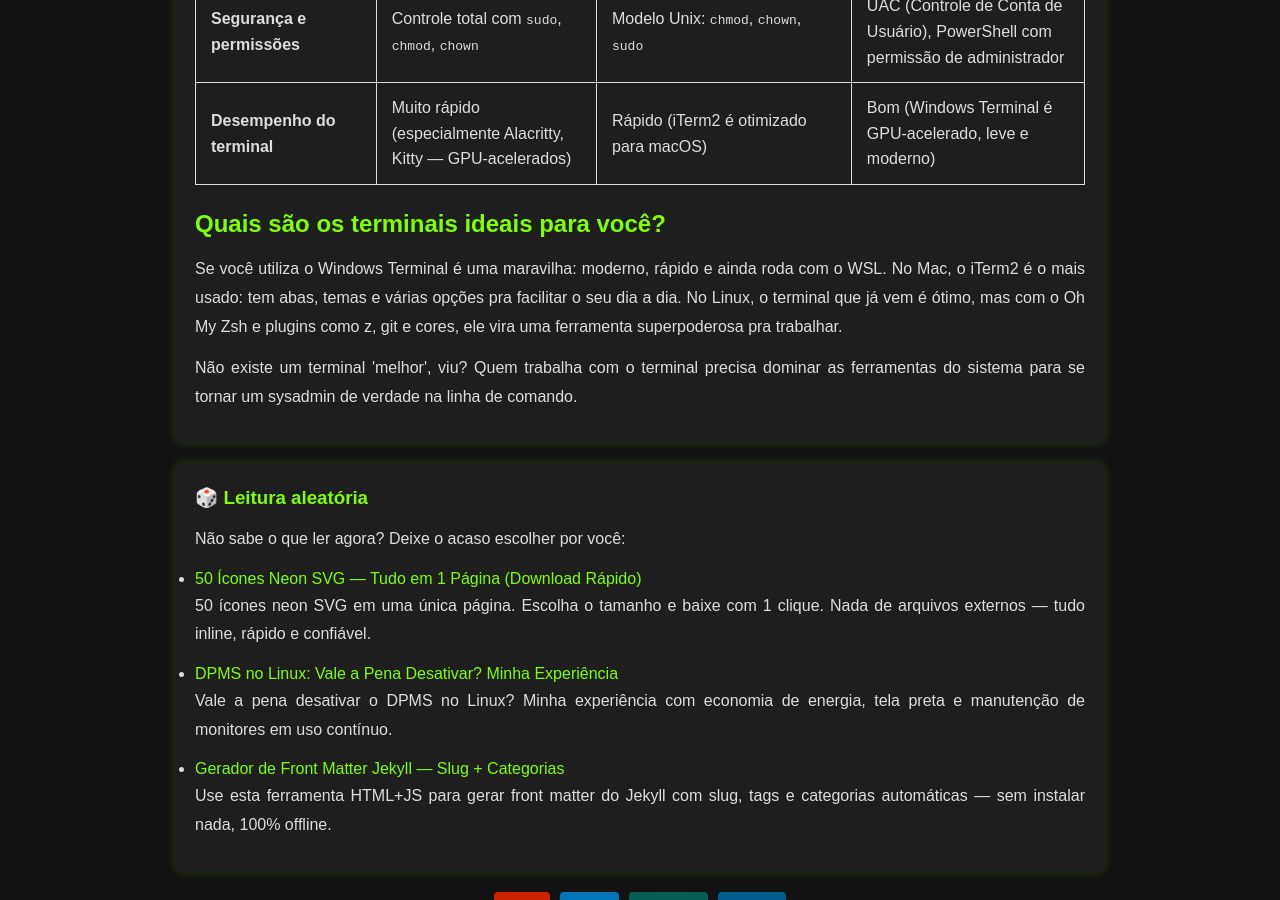
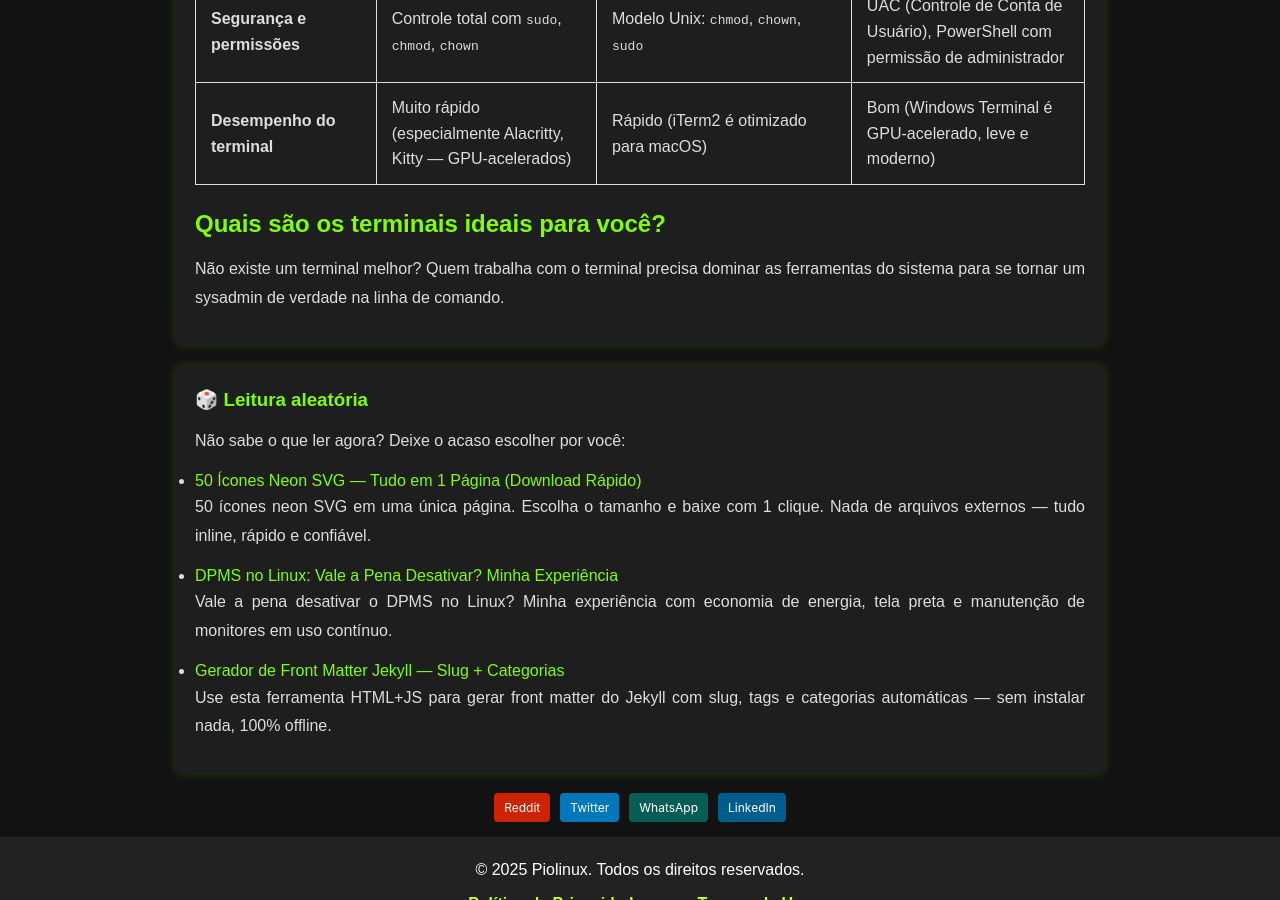
Before and after one commit to Piolinux/piolinux-site, a Jekyll site: the page built from _posts/2025-08-28-comparador-de-terminais-linux-macos-windows.md, in a window 1280 px wide and 900 px high, scrolled down 2143 px. Built offline with Jekyll 4.4.1, drawn with Linux system fonts in a browser that asks for light colours.

Commit message:
Update 2025-08-28-comparador-de-terminais-linux-macos-windows.md

```diff
--- a/_posts/2025-08-28-comparador-de-terminais-linux-macos-windows.md
+++ b/_posts/2025-08-28-comparador-de-terminais-linux-macos-windows.md
@@ -145,10 +145,6 @@ permalink: /comparativo-terminais/
     Quais são os terminais ideais para você?
 </h2>
 
-<p>
-   Se você utiliza o Windows Terminal é uma maravilha: moderno, rápido e ainda roda com o WSL. No Mac, o iTerm2 é o mais usado: tem abas, temas e várias opções pra facilitar o seu dia a dia. No Linux, o terminal que já vem é ótimo, mas com o Oh My Zsh e plugins como z, git e cores, ele vira uma ferramenta superpoderosa pra trabalhar.
 
 
-</p>
-
-<p>Não existe um terminal 'melhor', viu? Quem trabalha com o terminal precisa dominar as ferramentas do sistema para se tornar um sysadmin de verdade na linha de comando.</p>
+<p>Não existe um terminal melhor? Quem trabalha com o terminal precisa dominar as ferramentas do sistema para se tornar um sysadmin de verdade na linha de comando.</p>
```
